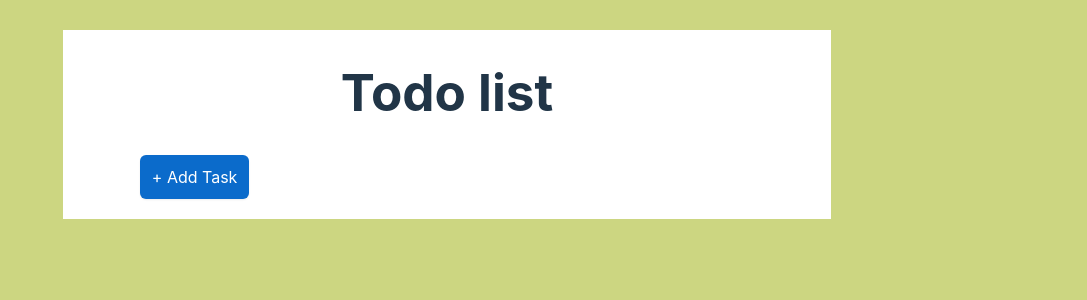
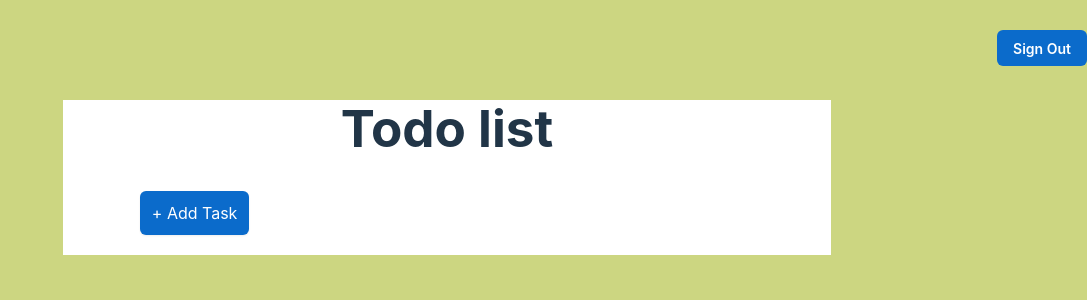
Before and after one commit to ayumi-ayumi/todo-list-ts, a React (Vite) app: page /todo in a window 1280 px wide. Shown: the top 300 px of the page, without its empty margins (193-1280 px from the left). Built offline with nearby package versions, Linux system fonts and the light colour scheme; no server answers.

Commit message:
Added a sign out function

```diff
--- a/src/Todolist.tsx
+++ b/src/Todolist.tsx
@@ -3,9 +3,12 @@ import "./style/App.css";
 import { v4 as uuidv4 } from "uuid";
 import ToolBar from "./components/ToolBar";
 import Lists from "./components/Lists";
-// import type { User } from "firebase/auth";
-// import { auth } from "./firebase/BaseConfig";
 import React from "react";
+import Button from '@mui/joy/Button';
+import { auth } from "./firebase/BaseConfig";
+import { signOut } from "firebase/auth";
+import { useNavigate } from "react-router-dom";
+
 
 export default function Todolist() {
   const [inputText, setInputText] = useState("");
@@ -14,21 +17,14 @@ export default function Todolist() {
   );
   const [addToggle, setAddToggle] = useState<boolean>(false);
   const [filter, setFilter] = useState<Filter>("all");
-  // const [user, setUser] = useState<UserType>(null);
+
+  const navigate = useNavigate();
+
 
   useEffect(() => {
     localStorage.setItem("TODOS", JSON.stringify(todos));
     setAddToggle(false);
   }, [todos]);
-
-  // useEffect(() => {
-  //   const authStateChanged = auth.onAuthStateChanged((user) => {
-  //     setUser(user);
-  //   });
-  //   return () => {
-  //     authStateChanged();
-  //   };
-  // }, []);
 
   // Submit a todo task
   function handleSubmit(e: React.FormEvent<HTMLFormElement>): void {
@@ -86,6 +82,7 @@ export default function Todolist() {
   }
 
   // Choose a filter tab
+  // function handleChange(): void {
   function handleChange(_event: never, newValue: SetStateAction<Filter>): void {
     setFilter(newValue);
   }
@@ -112,8 +109,17 @@ export default function Todolist() {
     setTodos(newTodos);
   }
 
+  //Sign Out
+  async function logOut() {
+    await signOut(auth)
+    navigate('/', { replace: true });
+  }
+
   return (
     <div className="App">
+      <div className="signOut-bar">
+        <Button className="signOut-button" onClick={logOut}>Sign Out</Button>
+      </div>
       <div className="container">
         <h1>Todo list</h1>
         <ToolBar
@@ -122,6 +128,8 @@ export default function Todolist() {
           inputText={inputText}
           addToggle={addToggle}
           visibleTodos={visibleTodos}
+          // setFilter={setFilter}
+          // onChange={(e, newValue) => setValue(newValue)}
           onChange={handleChange}
         />
         {visibleTodos.length ? (
--- a/src/components/Auth.tsx
+++ b/src/components/Auth.tsx
@@ -1,4 +1,4 @@
-import React, { Fragment, useState } from "react";
+import React, { useState } from "react";
 import { auth } from "../firebase/BaseConfig";
 import {
   createUserWithEmailAndPassword,
@@ -20,6 +20,7 @@ export default function Auth() {
     setPassword(event.currentTarget.value);
   };
   const navigate = useNavigate();
+
   function signUp(e: any) {
     e.preventDefault();
     createUserWithEmailAndPassword(auth, email, password)
@@ -28,7 +29,6 @@ export default function Auth() {
         navigate("/todo"); // 登録成功後のリダイレクトページを設定してください。
       })
       .catch((error) => {
-        // alert(error.message);
         console.error(error.message);
       });
   }
--- a/src/components/ToolBar.tsx
+++ b/src/components/ToolBar.tsx
@@ -10,6 +10,7 @@ type Props = {
   inputText: string;
   addToggle: boolean;
   onChange: (_event: never, newValue: Filter) => void;
+  // setFilter: (e: any | null) => void
 };
 
 export default function ToolBar({
@@ -18,6 +19,7 @@ export default function ToolBar({
   setInputText,
   inputText,
   addToggle,
+  // setFilter
   onChange,
 }: Props) {
   return (
@@ -46,7 +48,8 @@ export default function ToolBar({
           placeholder="All"
           sx={{ width: "36%" }}
           variant="solid"
-          onChange={onChange} // Mui
+          // onChange={(e) => setFilter(e.target.innerText)} // Mui
+        onChange={onChange} // Mui
         >
           <Option value="all">All</Option>
           <Option value="completed">Completed</Option>
--- a/src/style/App.css
+++ b/src/style/App.css
@@ -5,16 +5,33 @@
 
 .App {
   text-align: center;
-  display: flex;
-  justify-content: center;
+  /* display: flex; */
+  /* justify-content: center; */
   padding: 30px 0;
   background-color: #ccd681;
+}
+
+.signOut-bar {
+  display: flex;
+  justify-content: flex-end;
+  /* height: 50px; */
+  width: 100%;
+}
+
+.signOut-button {
+  /* width: 80px; */
+  /* height: 30px; */
+  /* line-height: 30px; */
+
+  margin-right: 50px;
+  /* background-color: blue; */
 }
 
 .container {
   width: 60%;
   background-color: #fff;
   padding-bottom: 20px;
+  margin: 0 auto;
 
   @media only screen and (max-width: 599px) {
     width: 90%;
```
